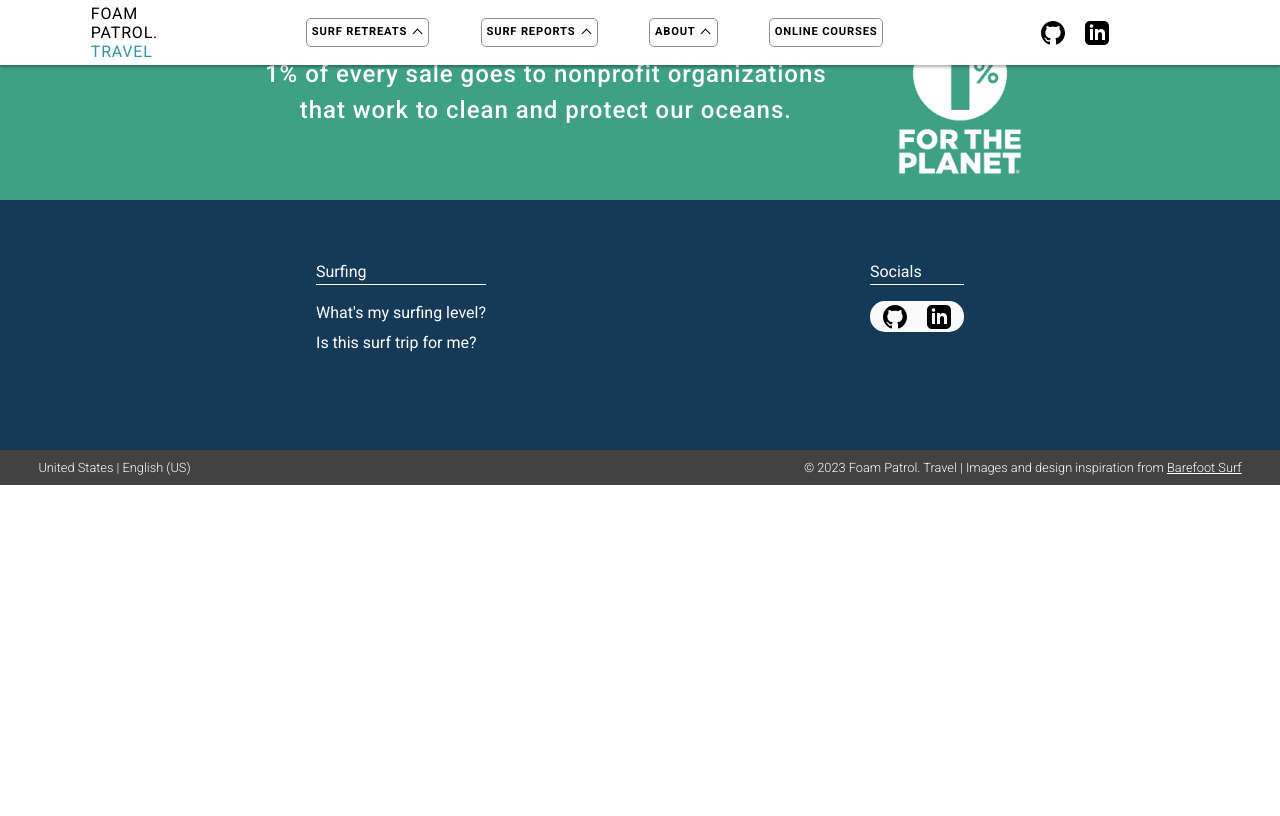
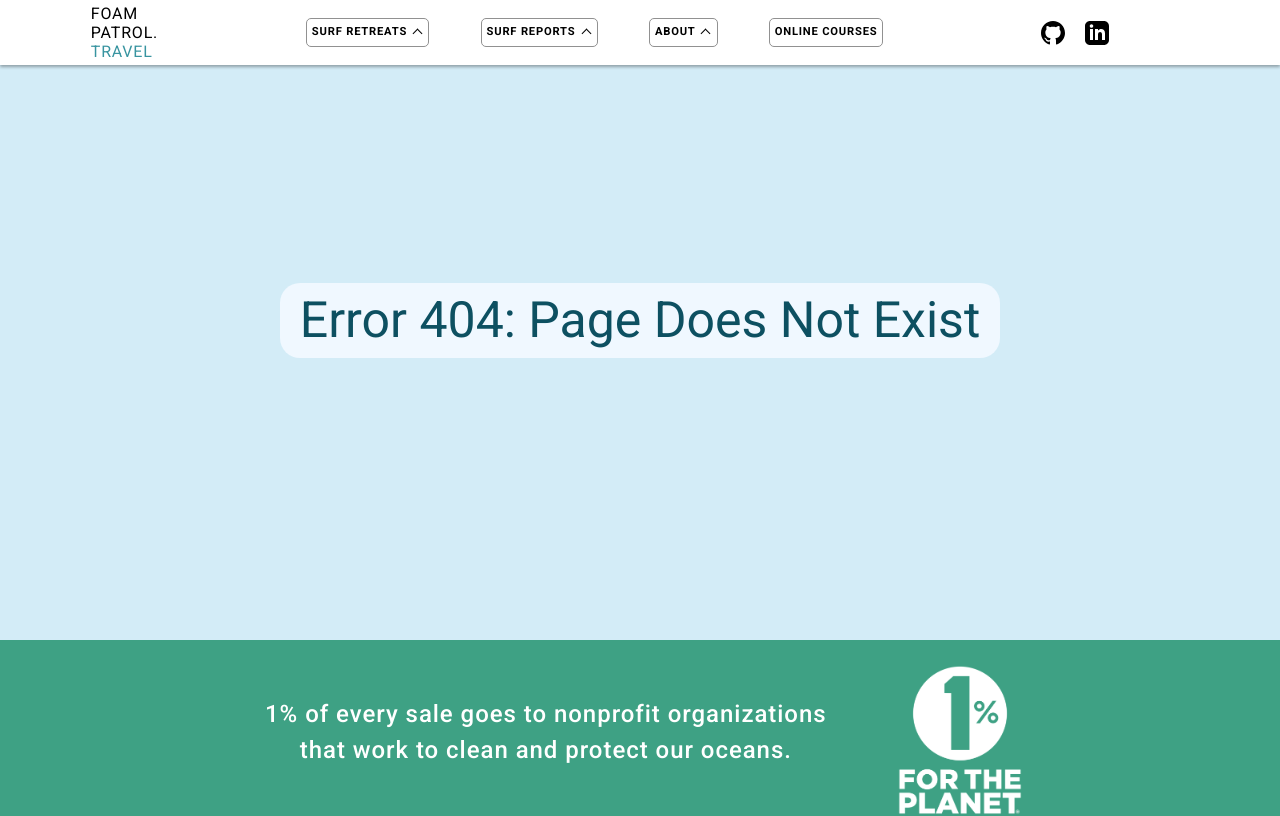
Before and after one commit to AaronoKwok/foam-patrol2, a React (Create React App) app: page /surfForecasts/jacks in a window 1280 px wide. Shown: the top 816 px of the page. Built offline with nearby package versions, Linux system fonts and the light colour scheme.

Commit message:
add error page

```diff
--- a/public/index.css
+++ b/public/index.css
@@ -193,6 +193,29 @@ body {
   border-radius: 5px;
 }
 
+.page-not-found {
+  position: relative;
+  height: 80vh;
+  background-color: rgba(87, 182, 223, 0.262);
+}
+
+.page-not-found-text {
+  position: absolute;
+  height: fit-content;
+  width: fit-content;
+  background-color: aliceblue;
+  right: 0;
+  left: 0;
+  top: 0;
+  bottom: 0;
+  margin: auto;
+  font-size: 50px;
+  text-align: center;
+  padding: 0px 20px;
+  border-radius: 20px;
+  color: rgb(13, 80, 97);
+}
+
 /* Logo  */
 
 .logo {
--- a/src/App.js
+++ b/src/App.js
@@ -10,6 +10,7 @@ import OnlineCourses from "./pages/OnlineCourses"
 import Header from "./components/header"
 import MainPage from "./pages/MainPage"
 import Footer from "./components/Footer"
+import PageNotFound from "./components/PageNotFound"
 import Team from "./pages/Team"
 import WhatDo from "./pages/WhatDo"
 import IsForMe from "./pages/IsForMe"
@@ -152,6 +153,8 @@ function App() {
                     <Route path="/about/surfing-level" element={<SurfLevel />} />
                 </Route>
 
+                <Route path="*" element={<PageNotFound />} />
+
             </Routes>
 
             <Footer />
```
